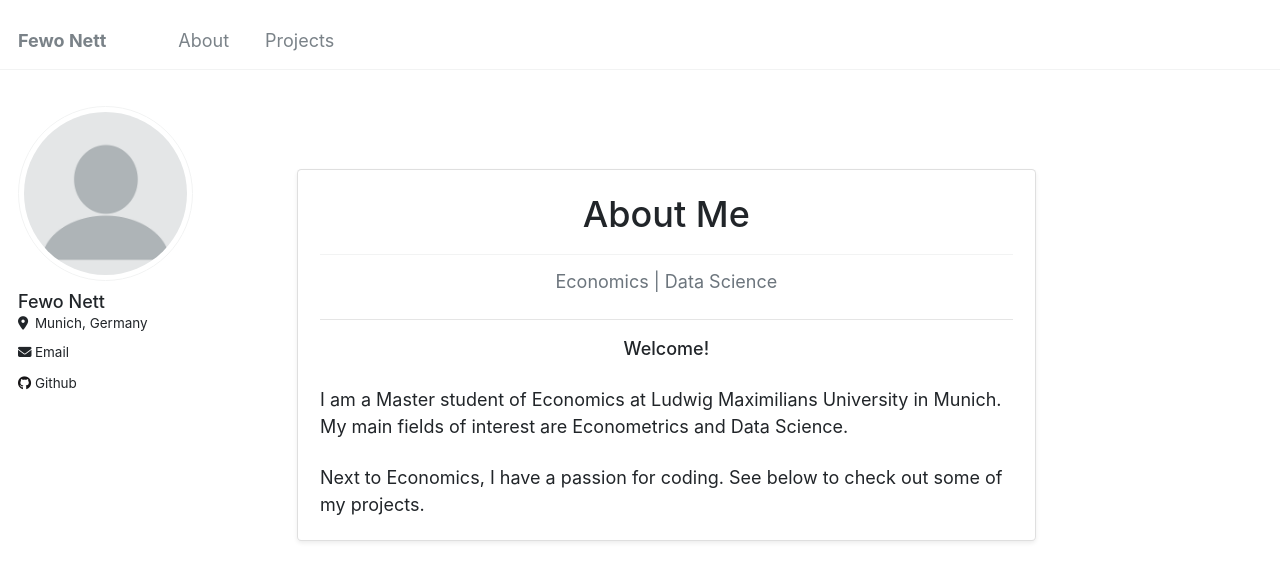
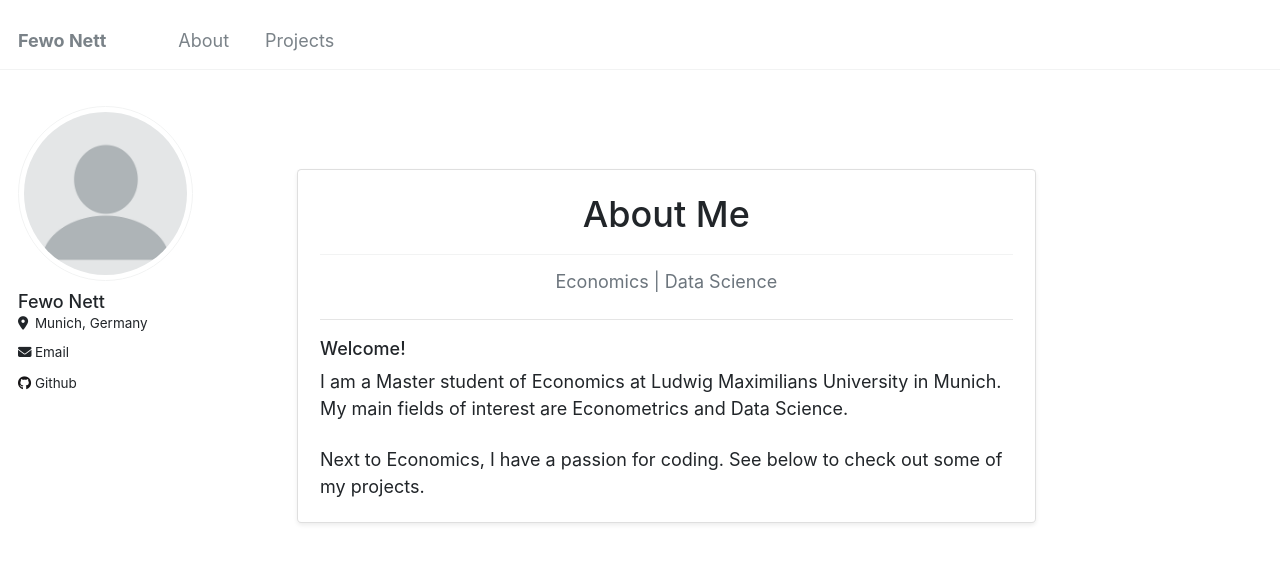
Before and after one commit to fewonett/fewonett.github.io, a Jekyll site: the page built from _pages/about.html, in a window 1280 px wide and 900 px high. Shown: the top 581 px of the window. Built offline with Jekyll 4.4.1, drawn with Linux system fonts in a browser that asks for light colours.

Commit message:
Update about.html

```diff
--- a/_pages/about.html
+++ b/_pages/about.html
@@ -18,7 +18,7 @@ redirect_from:
           <h2 class="card-title text-center">About Me</h2>
           <p class="text-muted text-center">Economics | Data Science</p>
           <hr>
-          <h6 class="text-center mb-4">Welcome!</h6> <!-- Note the correction to the closing tag -->
+          <h6 class="card-text">Welcome!</h6> <!-- Note the correction to the closing tag -->
           <p class="card-text">I am a Master student of Economics at Ludwig Maximilians University in Munich. My main fields of interest are Econometrics and Data Science.</p>
           <p class="card-text">Next to Economics, I have a passion for coding. See below to check out some of my projects.</p>
         </div>
```
